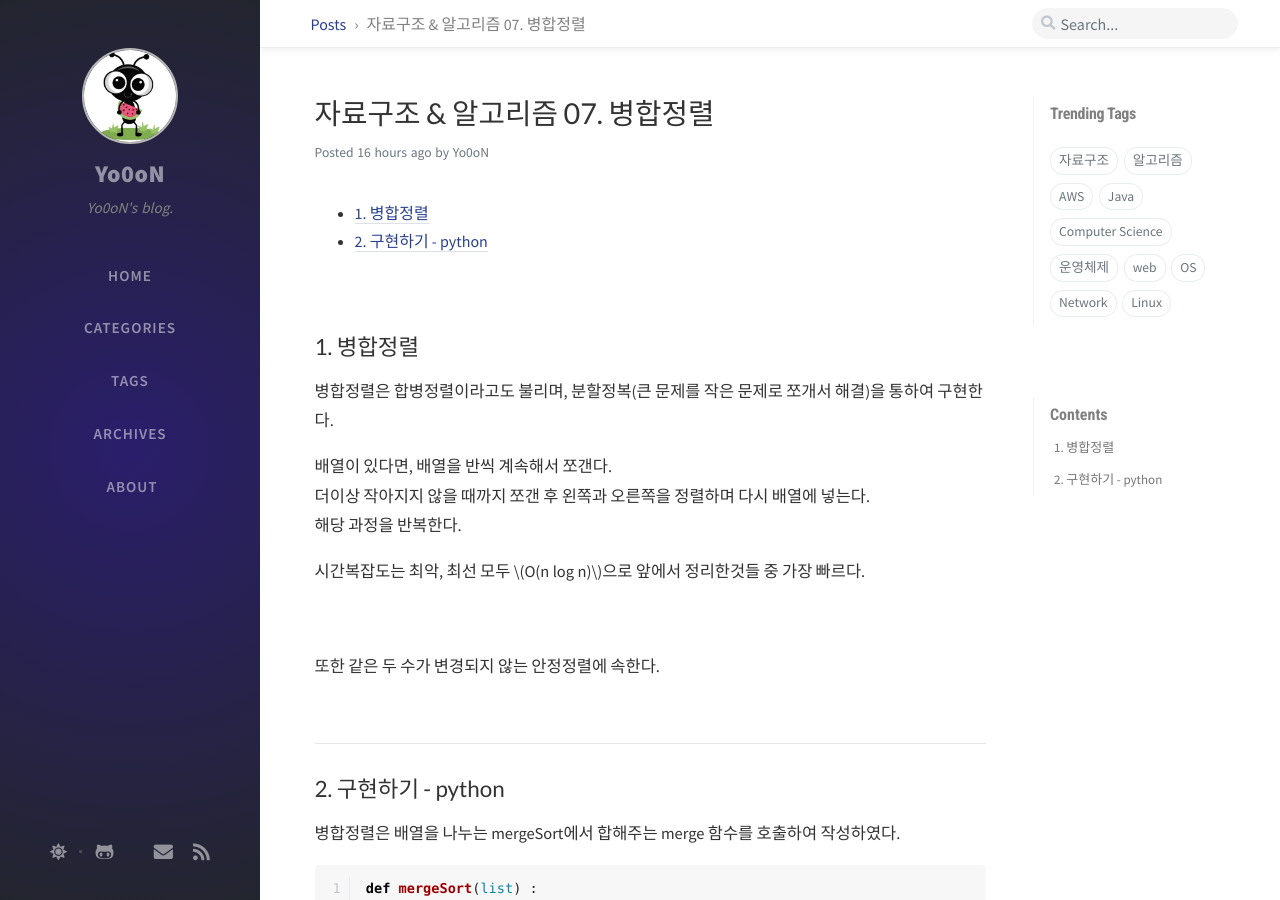
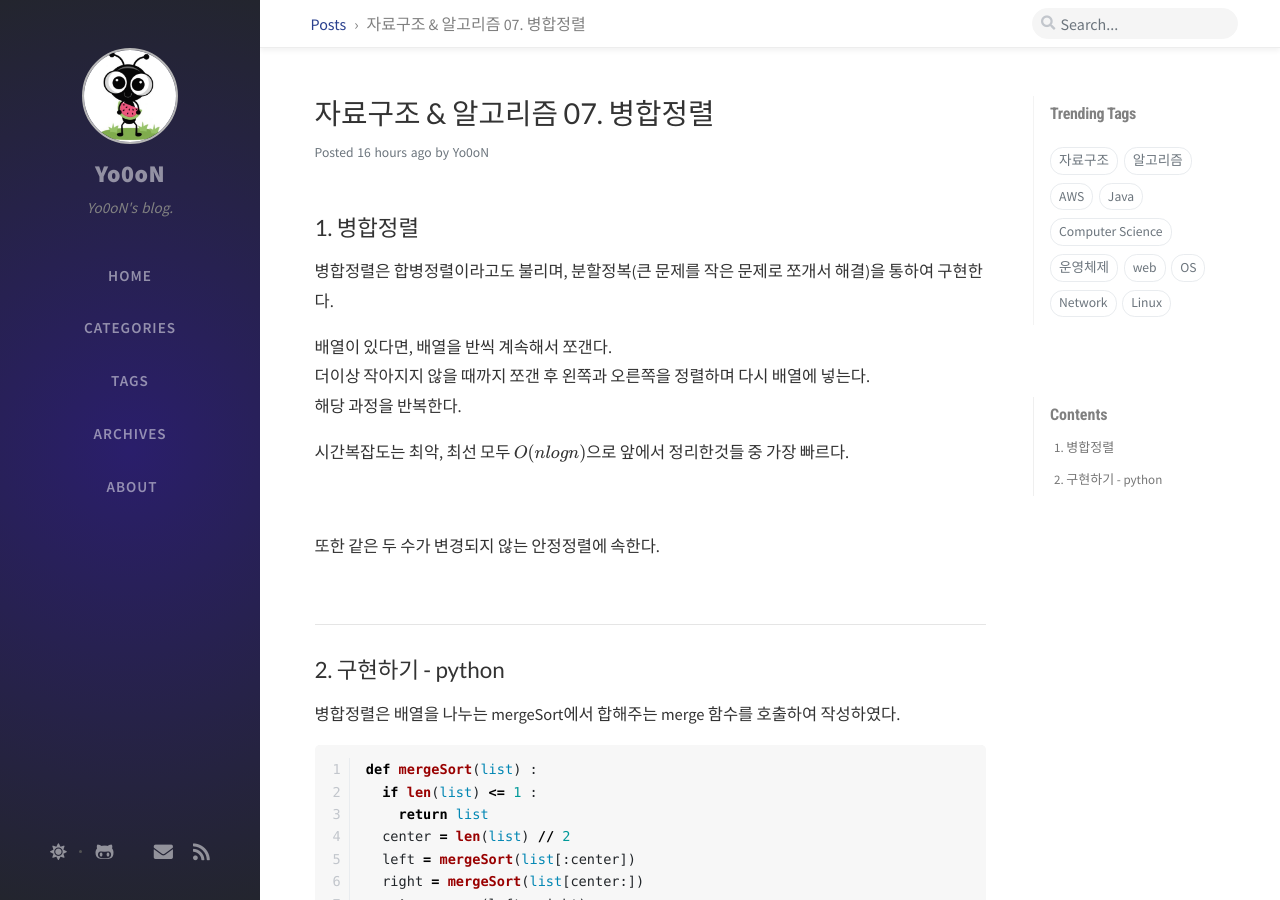
Before and after one commit to Yo0oN/Yo0oN.github.io, a Jekyll site: the page built from _posts/2020-07-06-알고리즘05.병합정렬.md, in a window 1280 px wide and 900 px high. Built offline with Jekyll 4.4.1, drawn with Linux system fonts in a browser that asks for light colours; nearby versions of some CDN libraries; comment, search, counter and statistics services are not loaded; part of the change alters nothing that is shown.

Commit message:
Update 2020-07-06-알고리즘05.병합정렬.md

```diff
--- a/_posts/2020-07-06-알고리즘05.병합정렬.md
+++ b/_posts/2020-07-06-알고리즘05.병합정렬.md
@@ -1,18 +1,12 @@
 ---
-layout: post
 title: 자료구조 & 알고리즘 07. 병합정렬
 modified: 2020-07-06
 author: Yo0oN
 categories: 자료구조&알고리즘
 tags: [알고리즘]
 comments: true
-published : true
+math: true
 ---
-
-* Table of Contents
-{:toc}
-
-<br>
 
 ## 1. 병합정렬
 
```
